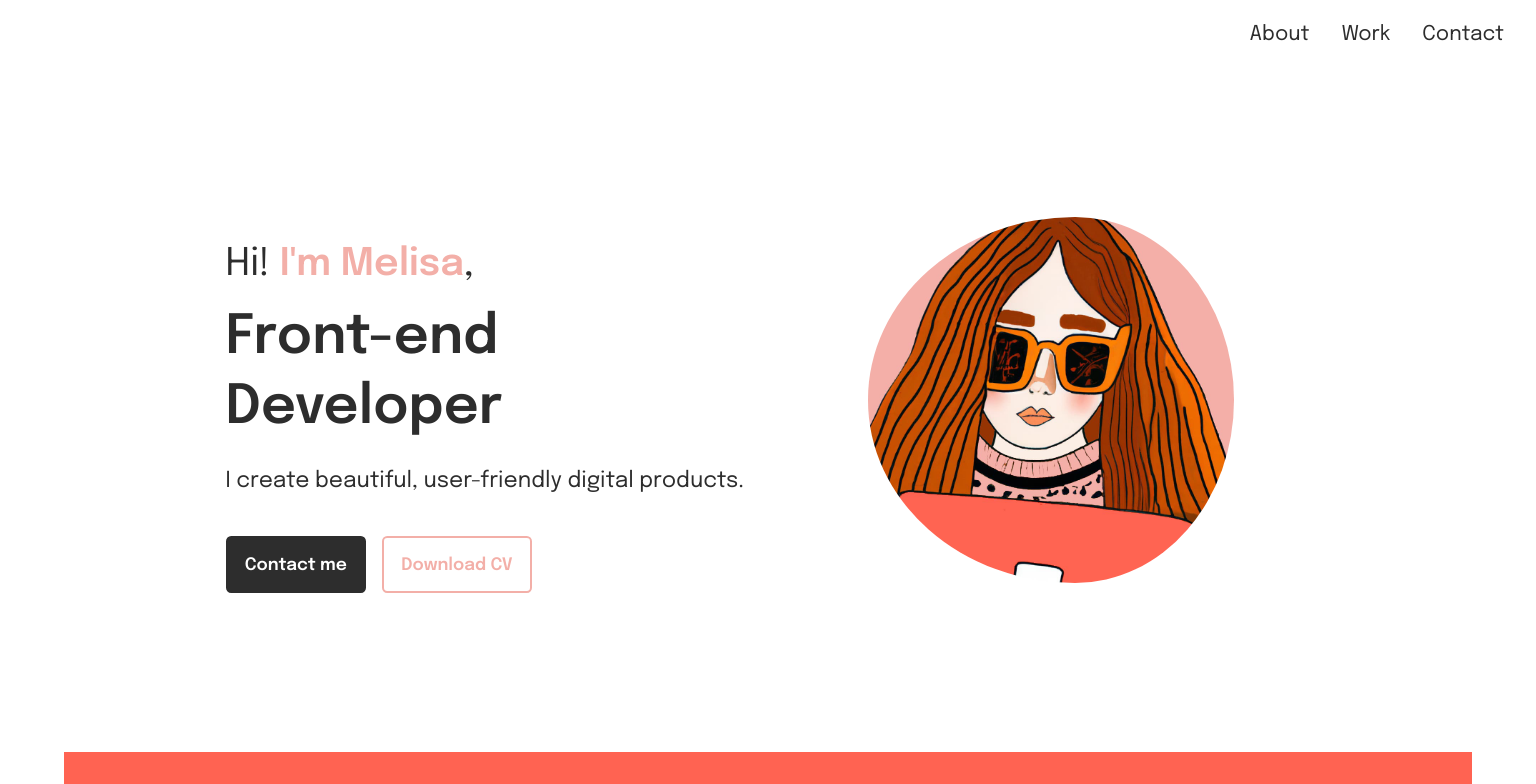
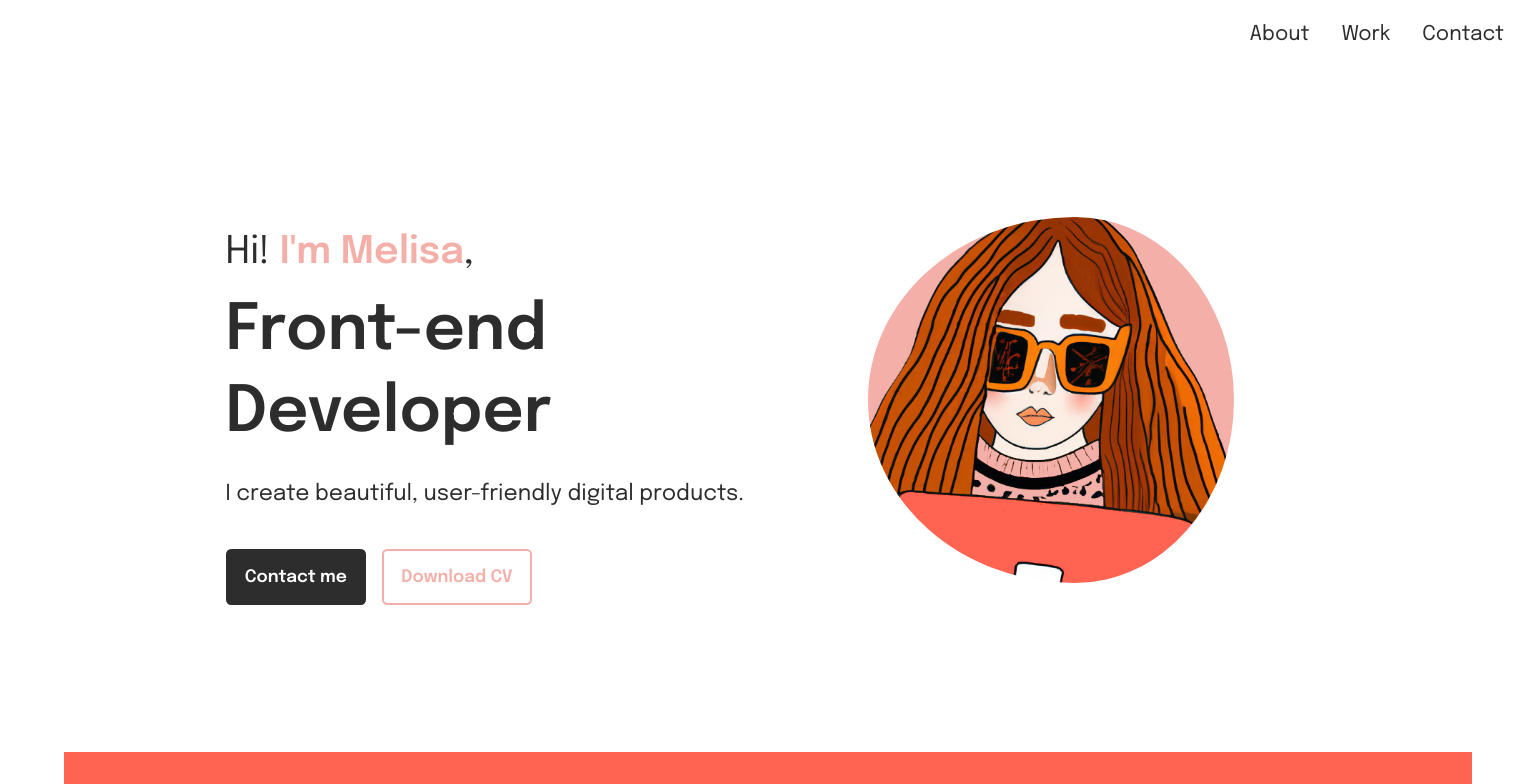
Before and after one commit to melisandoval/portfolio-vue, a Vue app: page / in a window 1536 px wide. Shown: the top 784 px of the page. Built offline with nearby package versions, Linux system fonts and the light colour scheme.

Commit message:
update style

```diff
--- a/src/components/HeaderHero/HeroHeader.vue
+++ b/src/components/HeaderHero/HeroHeader.vue
@@ -145,6 +145,10 @@ img {
   .header-img-container {
     max-width: 70%;
   }
+
+  .h1-major {
+    font-size: calc(3.6rem + 0.390625vw);
+  }
 }
 
 @media screen and (min-width: 2560px) {
```
